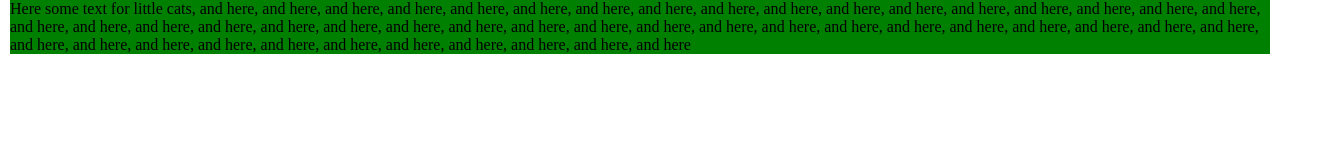
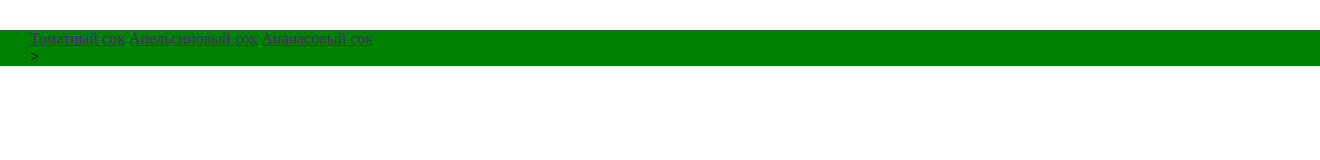
Before and after one commit to teawayfarer/teawayfarer.github.io, a plain HTML site: page index.html in a window 1280 px wide. Shown: the whole page, 1320 px wide, since content can reach past the window. Drawn offline with Linux system fonts and the light colour scheme.

Commit message:
Update index.html

```diff
--- a/index.html
+++ b/index.html
@@ -12,14 +12,21 @@
 			{
 				width: 1260px;
 				background-color: green;
-				margin: 0 auto;
+				margin: 30px auto;
+				padding: 0 30px;
 			};
 		</style>
 	</head>
 
 	<body>
 
-		<div id="layout"> Here some text for little cats, and here, and here, and here, and here, and here, and here, and here, and here, and here, and here, and here, and here, and here, and here, and here, and here, and here, and here, and here, and here, and here, and here, and here, and here, and here, and here, and here, and here, and here, and here, and here, and here, and here, and here, and here, and here, and here, and here, and here, and here, and here, and here, and here, and here, and here, and here, and here, and here</div>
+		<div id="layout">
+			<header>
+				<a href ":">Томатный сок</a>
+				<a href ":">Апельсиновый сок</a>
+				<a href ":">Ананасовый сок</a>
+			</header>>
+		</div>
 
 	</body>
 </html>
```
